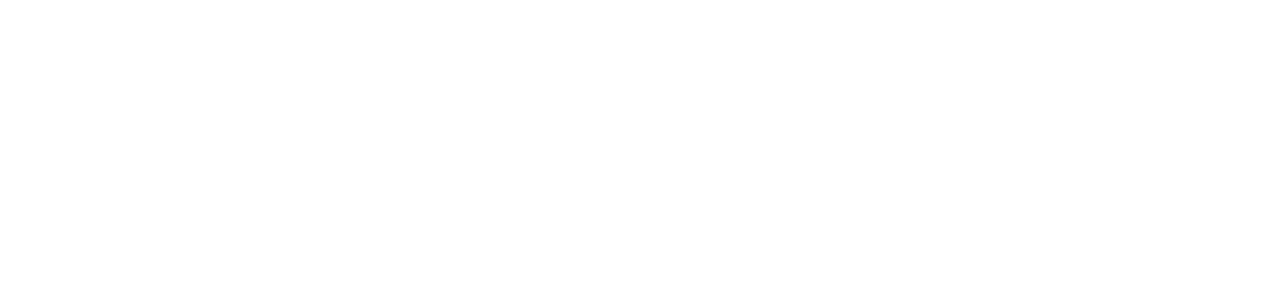
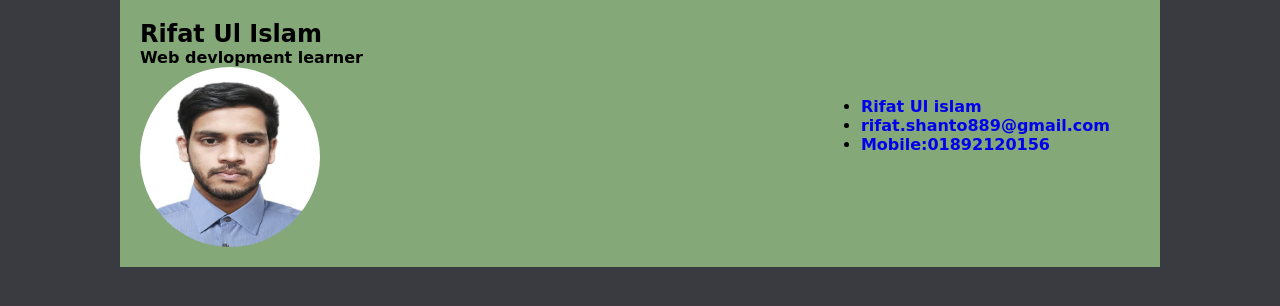
Before and after one commit to Rifat-Islam7/Day-1.....01.08.24, a plain HTML site: page index.html in a window 1280 px wide. Drawn offline with Linux system fonts and the light colour scheme; a web font is replaced by a local one.

Commit message:
second-commit

```diff
--- a/index.html
+++ b/index.html
@@ -3,9 +3,54 @@
 <head>
     <meta charset="UTF-8">
     <meta name="viewport" content="width=device-width, initial-scale=1.0">
-    <title>Document</title>
+    <meta http-equiv="X-UA-Compatible" content="IE=7">
+    <meta name="description" content="This is my first day of practice..">
+    <meta http-equiv="X-UA-Compatible" content="ie=edge">
+    <meta name="keywords" content="rifat portfolio,biodata">
+    <meta http-equiv="Content-Type" content="text/html;charset=UTF-8">
+    <link rel="preconnect" href="https://fonts.googleapis.com">
+    <link rel="preconnect" href="https://fonts.gstatic.com" crossorigin>
+    <link href="https://fonts.googleapis.com/css2?family=Edu+AU+VIC+WA+NT+Hand:wght@400..700&family=Gupter:wght@400;500;700&family=Lexend+Deca:wght@100..900&display=swap" rel="stylesheet">
+    <title>Rifat portfolio</title>
+    <link rel="stylesheet" href="style.css">
 </head>
 <body>
+    <!--caintainer-start-here-->
+   <div class="container">
+     <!--header-start-here-->
+     <header>
+        <section class="heading">
+            <div class="heading-left">
+                <div class="header-bio">
+                    <h1>Rifat Ul Islam</h1>
+                <p>Web devlopment learner</p>
+                </div>
+                <img class="profile-image" src="photo_2024-07-24_20-42-15.jpg" alt="Rifat-profile">
+            </div>
+            <div class="heading-right">
+                    <div class="header-contact">
+                        <ul>
+                            <li><a href="www.w3school.com">Rifat Ul islam</a></li>
+                            <li><a href="mailto:rifat.shanto889@gmail.com">rifat.shanto889@gmail.com</a></li>
+                            <li><a href="tel:+8801892120156">Mobile:01892120156</a></li>
+                        </ul>
+                    </div>
+            </div>
+        </section>
+    </header>
+    <div class="clearing-div"></div>
+    <!--header-end-here-->
+    <!--main-start-here-->
+    <main>
 
+    </main>
+    <!--main-end-here-->
+    <!--footer-start-here-->
+    <footer>
+
+    </footer>
+    <!--footer-end-here-->
+   </div>
+   <!--container-end-her-->
 </body>
 </html>
--- a/style.css
+++ b/style.css
@@ -0,0 +1,37 @@
+*{
+    margin: 0;
+    padding: 0;
+}
+body{
+    font-family: "Edu AU VIC WA NT Hand", cursive;
+   font-weight: bold;
+   background-color: #3a3b41;
+}
+.container{
+    background-color: #85a878;
+    padding: 20px;
+    margin: 0 auto;
+    max-width: 1000px;
+}
+.profile-image{
+    width: 180px;
+    border-radius: 50%;
+    height: 180px;
+    float: left;
+}
+.header-bio{
+    float:left:
+}
+.header-contact{
+    float:right;
+    padding: 30px;
+}
+.header-contact ul a{
+    text-decoration: none;
+}
+.header-contact ul a:hover{
+
+}
+.clearing-div{
+    clear: both;
+}
```
Also changed, not shown: photo_2024-07-24_20-42-15.jpg (added).
